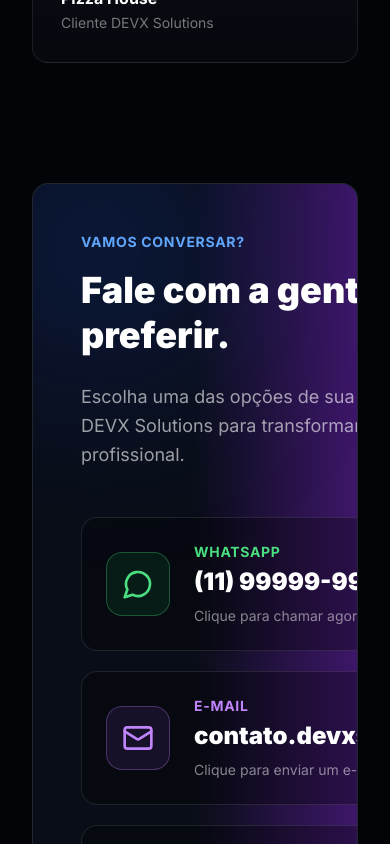
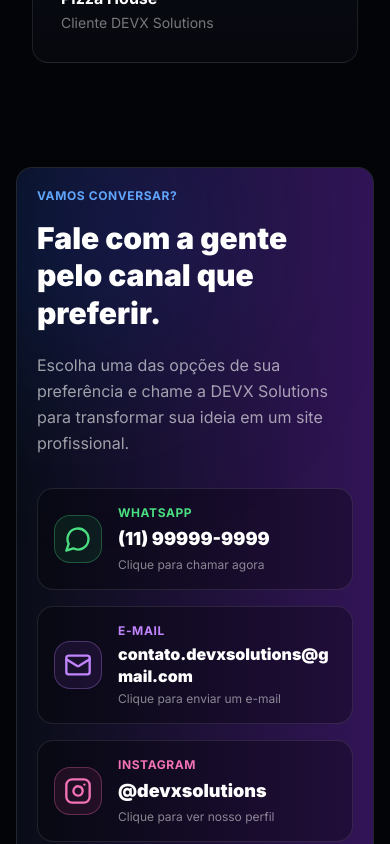
Before and after one commit to DEVX-Solution/DEVX-Solutions, a React (Vite) app in the folder client/: page / in a window 390 px wide. Shown: the part 7220-8064 px from the top of the page. Built offline with nearby package versions, Linux system fonts and the light colour scheme.

Commit message:
edit App.jsx

```diff
--- a/client/src/App.jsx
+++ b/client/src/App.jsx
@@ -346,70 +346,70 @@
         </div>
       </section>
 
-      <section id="contato" className="mx-auto max-w-7xl px-8 py-14">
-        <div className="relative overflow-hidden rounded-2xl border border-white/10 bg-[#090d17] p-12">
-          <div className="absolute right-0 top-0 h-full w-1/2 bg-gradient-to-l from-purple-700/45 to-transparent" />
+      <section id="contato" className="mx-auto max-w-7xl px-4 py-10 sm:px-6 lg:px-8 lg:py-14">
+        <div className="relative overflow-hidden rounded-2xl border border-white/10 bg-[#090d17] p-5 sm:p-8 lg:p-12">
+          <div className="absolute right-0 top-0 h-full w-full bg-gradient-to-l from-purple-700/35 to-transparent sm:w-1/2 sm:from-purple-700/45" />
           <div className="absolute -left-20 -top-20 h-72 w-72 rounded-full bg-blue-700/20 blur-[90px]" />
 
-          <div className="relative grid gap-12 lg:grid-cols-[.9fr_1.35fr] lg:items-center">
+          <div className="relative grid gap-8 lg:grid-cols-[.9fr_1.35fr] lg:items-center lg:gap-12">
             <div>
-              <p className="mb-4 text-sm font-bold uppercase tracking-wider text-blue-400">Vamos conversar?</p>
-              <h2 className="text-4xl font-black leading-tight md:text-5xl">
+              <p className="mb-4 text-xs font-bold uppercase tracking-wider text-blue-400 sm:text-sm">Vamos conversar?</p>
+              <h2 className="max-w-xl text-3xl font-black leading-tight sm:text-4xl md:text-5xl">
                 Fale com a gente pelo canal que preferir.
               </h2>
-              <p className="mt-6 max-w-lg text-lg leading-relaxed text-white/60">
+              <p className="mt-5 max-w-lg text-base leading-relaxed text-white/60 sm:text-lg">
                 Escolha uma das opções de sua preferência e chame a DEVX Solutions para transformar sua ideia em um site profissional.
               </p>
             </div>
 
-            <div className="grid gap-5">
+            <div className="grid gap-4 sm:gap-5">
               <a
                 href={getWhatsappLink("Contato pelo site", "0")}
                 target="_blank"
                 rel="noopener noreferrer"
-                className="group flex items-center gap-6 rounded-2xl border border-white/10 bg-black/30 p-6 transition-all duration-300 hover:-translate-y-2 hover:border-green-400/70 hover:bg-green-500/10 hover:shadow-blueglow"
+                className="group flex min-w-0 items-center gap-4 rounded-2xl border border-white/10 bg-black/30 p-4 transition-all duration-300 hover:-translate-y-1 hover:border-green-400/70 hover:bg-green-500/10 hover:shadow-blueglow sm:gap-6 sm:p-6 lg:hover:-translate-y-2"
               >
-                <div className="grid h-16 w-16 place-items-center rounded-2xl border border-green-400/30 bg-green-500/10 text-green-400 transition group-hover:scale-110">
-                  <MessageCircle size={32} />
+                <div className="grid h-12 w-12 shrink-0 place-items-center rounded-2xl border border-green-400/30 bg-green-500/10 text-green-400 transition group-hover:scale-110 sm:h-16 sm:w-16">
+                  <MessageCircle size={28} className="sm:h-8 sm:w-8" />
                 </div>
-                <div>
-                  <p className="text-sm font-bold uppercase tracking-wider text-green-400">WhatsApp</p>
-                  <h3 className="mt-1 text-2xl font-black">(11) 99999-9999</h3>
-                  <span className="mt-2 block text-sm text-white/50">Clique para chamar agora</span>
+                <div className="min-w-0 flex-1">
+                  <p className="text-xs font-bold uppercase tracking-wider text-green-400 sm:text-sm">WhatsApp</p>
+                  <h3 className="mt-1 truncate text-lg font-black sm:text-2xl">(11) 99999-9999</h3>
+                  <span className="mt-1 block text-xs text-white/50 sm:mt-2 sm:text-sm">Clique para chamar agora</span>
                 </div>
-                <ArrowRight className="ml-auto text-white/40 transition group-hover:translate-x-1 group-hover:text-green-400" />
+                <ArrowRight className="hidden shrink-0 text-white/40 transition group-hover:translate-x-1 group-hover:text-green-400 sm:block" />
               </a>
 
               <a
                 href={`mailto:${companyEmail}?subject=Orçamento DEVX Solutions`}
-                className="group flex items-center gap-6 rounded-2xl border border-white/10 bg-black/30 p-6 transition-all duration-300 hover:-translate-y-2 hover:border-purple-400/70 hover:bg-purple-500/10 hover:shadow-blueglow"
+                className="group flex min-w-0 items-center gap-4 rounded-2xl border border-white/10 bg-black/30 p-4 transition-all duration-300 hover:-translate-y-1 hover:border-purple-400/70 hover:bg-purple-500/10 hover:shadow-blueglow sm:gap-6 sm:p-6 lg:hover:-translate-y-2"
               >
-                <div className="grid h-16 w-16 place-items-center rounded-2xl border border-purple-400/30 bg-purple-500/10 text-purple-400 transition group-hover:scale-110">
-                  <Mail size={32} />
+                <div className="grid h-12 w-12 shrink-0 place-items-center rounded-2xl border border-purple-400/30 bg-purple-500/10 text-purple-400 transition group-hover:scale-110 sm:h-16 sm:w-16">
+                  <Mail size={28} className="sm:h-8 sm:w-8" />
                 </div>
-                <div>
-                  <p className="text-sm font-bold uppercase tracking-wider text-purple-400">E-mail</p>
-                  <h3 className="mt-1 text-2xl font-black">{companyEmail}</h3>
-                  <span className="mt-2 block text-sm text-white/50">Clique para enviar um e-mail</span>
+                <div className="min-w-0 flex-1">
+                  <p className="text-xs font-bold uppercase tracking-wider text-purple-400 sm:text-sm">E-mail</p>
+                  <h3 className="mt-1 break-words text-base font-black leading-snug sm:text-2xl">{companyEmail}</h3>
+                  <span className="mt-1 block text-xs text-white/50 sm:mt-2 sm:text-sm">Clique para enviar um e-mail</span>
                 </div>
-                <ArrowRight className="ml-auto text-white/40 transition group-hover:translate-x-1 group-hover:text-purple-400" />
+                <ArrowRight className="hidden shrink-0 text-white/40 transition group-hover:translate-x-1 group-hover:text-purple-400 sm:block" />
               </a>
 
               <a
                 href={instagramUrl}
                 target="_blank"
                 rel="noopener noreferrer"
-                className="group flex items-center gap-6 rounded-2xl border border-white/10 bg-black/30 p-6 transition-all duration-300 hover:-translate-y-2 hover:border-pink-400/70 hover:bg-pink-500/10 hover:shadow-blueglow"
+                className="group flex min-w-0 items-center gap-4 rounded-2xl border border-white/10 bg-black/30 p-4 transition-all duration-300 hover:-translate-y-1 hover:border-pink-400/70 hover:bg-pink-500/10 hover:shadow-blueglow sm:gap-6 sm:p-6 lg:hover:-translate-y-2"
               >
-                <div className="grid h-16 w-16 place-items-center rounded-2xl border border-pink-400/30 bg-pink-500/10 text-pink-400 transition group-hover:scale-110">
-                  <Instagram size={32} />
+                <div className="grid h-12 w-12 shrink-0 place-items-center rounded-2xl border border-pink-400/30 bg-pink-500/10 text-pink-400 transition group-hover:scale-110 sm:h-16 sm:w-16">
+                  <Instagram size={28} className="sm:h-8 sm:w-8" />
                 </div>
-                <div>
-                  <p className="text-sm font-bold uppercase tracking-wider text-pink-400">Instagram</p>
-                  <h3 className="mt-1 text-2xl font-black">@devxsolutions</h3>
-                  <span className="mt-2 block text-sm text-white/50">Clique para ver nosso perfil</span>
+                <div className="min-w-0 flex-1">
+                  <p className="text-xs font-bold uppercase tracking-wider text-pink-400 sm:text-sm">Instagram</p>
+                  <h3 className="mt-1 truncate text-lg font-black sm:text-2xl">@devxsolutions</h3>
+                  <span className="mt-1 block text-xs text-white/50 sm:mt-2 sm:text-sm">Clique para ver nosso perfil</span>
                 </div>
-                <ArrowRight className="ml-auto text-white/40 transition group-hover:translate-x-1 group-hover:text-pink-400" />
+                <ArrowRight className="hidden shrink-0 text-white/40 transition group-hover:translate-x-1 group-hover:text-pink-400 sm:block" />
               </a>
             </div>
           </div>
```
